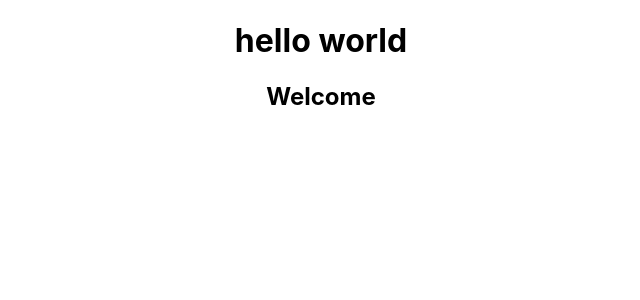
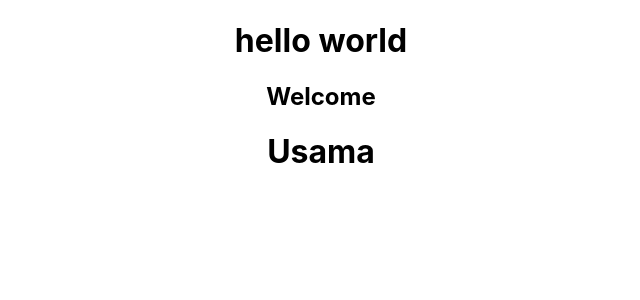
Before and after one commit to Usamazahid30/bootcamp, a React (Create React App) app: page / in a window 1280 px wide. Shown: the top 300 px of the page, without its empty margins (319-959 px from the left). Built offline with nearby package versions, Linux system fonts and the light colour scheme.

Commit message:
first commit

```diff
--- a/src/App.js
+++ b/src/App.js
@@ -6,6 +6,7 @@ function App() {
     <div className="App">
     <h1>hello world</h1>
     <h2>Welcome</h2>
+    <h1>Usama</h1>
     </div>
   );
 }
```
